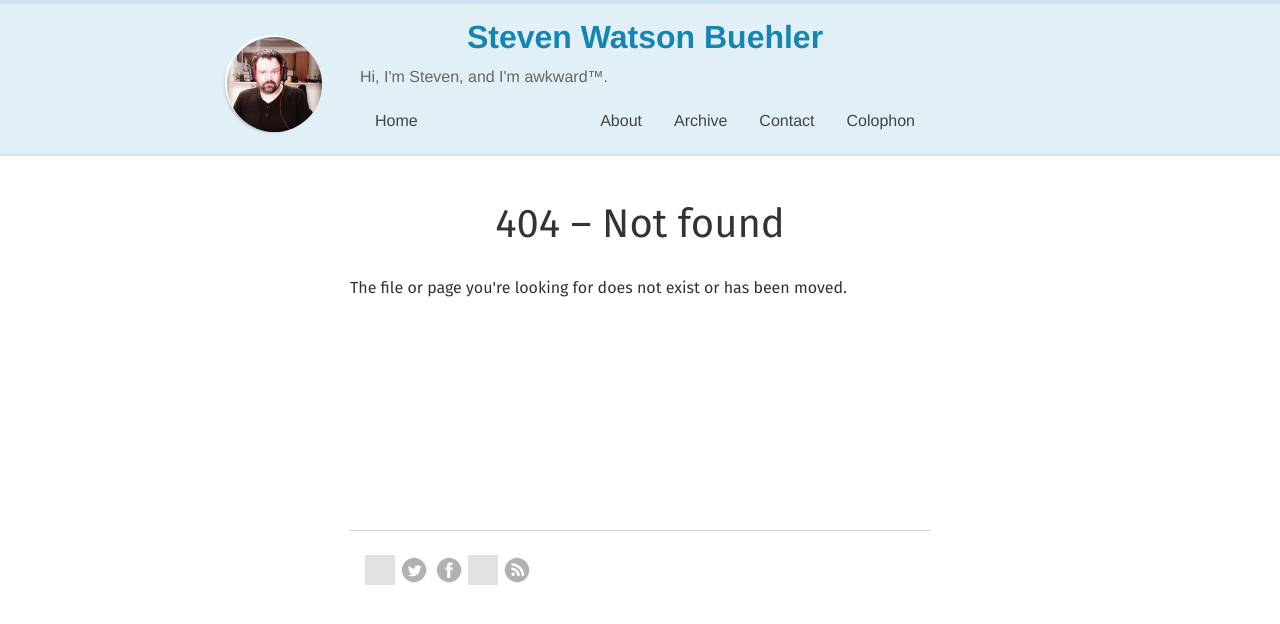
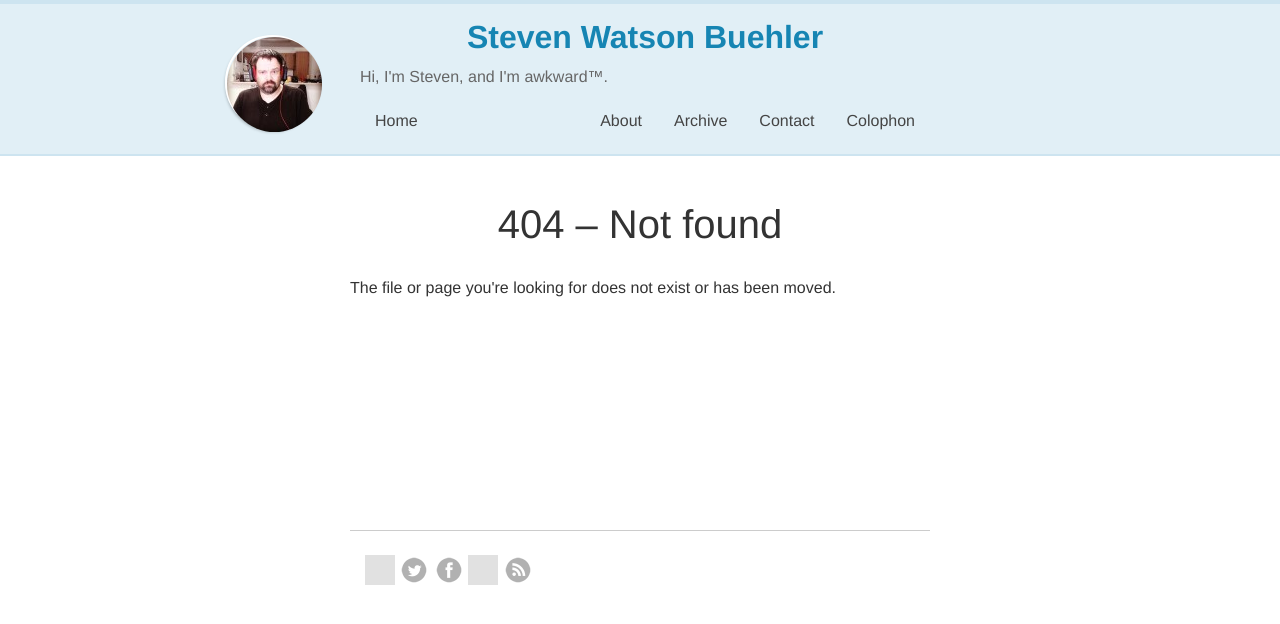
Before and after one commit to swbuehler/stevenwatsonbuehler.github.io, a Jekyll site: the page built from 404.html, in a window 1280 px wide. Shown: the top 624 px of the page. Built offline with Jekyll 4.4.1, drawn with Linux system fonts in a browser that asks for light colours; nearby versions of some CDN libraries; some web fonts are replaced; grey boxes are pictures that could not be loaded.

Commit message:
Updated stylesheets

```diff
--- a/_layouts/default.html
+++ b/_layouts/default.html
@@ -9,7 +9,7 @@
 
 		<link href="//netdna.bootstrapcdn.com/bootstrap/3.0.0/css/bootstrap.min.css" rel="stylesheet" />
 		<link rel="stylesheet" href="https://use.fontawesome.com/releases/v5.6.3/css/all.css" integrity="sha384-UHRtZLI+pbxtHCWp1t77Bi1L4ZtiqrqD80Kn4Z8NTSRyMA2Fd33n5dQ8lWUE00s/" crossorigin="anonymous">
-		<link href="https://fonts.googleapis.com/css?family=Fira+Sans:400,400i,700,700i,800,800i|ZCOOL+XiaoWei&amp;subset=latin-ext" rel="stylesheet">
+		<link href="https://fonts.googleapis.com/css?family=Rosario|ZCOOL+XiaoWei&amp;subset=latin-ext" rel="stylesheet">
 		<link href="/css/main.css" rel="stylesheet" />
 		<link href="/css/pygments.min.css" rel="stylesheet" />
 
--- a/css/main.css
+++ b/css/main.css
@@ -4,7 +4,7 @@
 				padding-top: 0px;
 				padding-bottom: 40px;
 				color: #333;
-				font: 16px/1.5 'Fira Sans','Helvetica Neue Light', 'Helvetica Neue', Helvetica, Arial, sans-serif;
+				font: 16px/1.5 Rosario,'Rosario','Helvetica Neue Light', 'Helvetica Neue', Helvetica, Arial, sans-serif;
 			}
 			.myName {
 				font: 'ZCOOL XiaoWei';
@@ -100,7 +100,7 @@
 				font-size: 1.6em;
 			}
 			blockquote {
-				font: 400 20px/30px "Fira Sans";
+				font: 400 20px/30px "Rosario";
 				font-style: italic;
 				border-left: 4px solid #CCC;
 				padding: 10px 0px 1px 15px;
@@ -122,7 +122,7 @@
 			}
 			cite, cite a {
 				color: #c90707;
-				font: 400 1.0em/1.2em "Fira Sans";
+				font: 400 1.0em/1.2em "Rosario";
 				font-style: italic;
 			}
 
```
Also changed, not shown: img/twitter_card.png (deleted).
